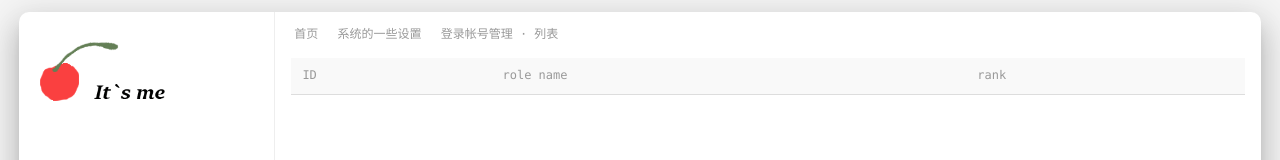
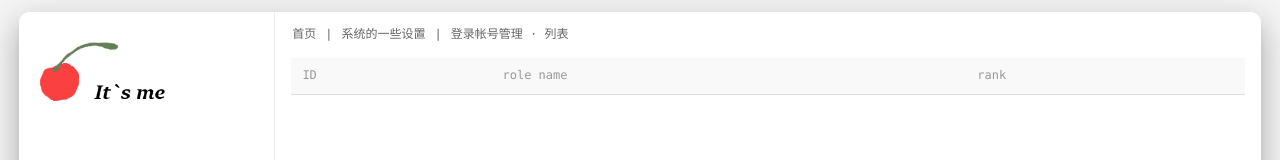
Before and after one commit to 4373/admin-me, a Vue app: page /#/system/account/list in a window 1280 px wide. Shown: the top 160 px of the page. Built offline with nearby package versions, Linux system fonts and the light colour scheme; a small style sheet from the web is missing.

Commit message:
movie simple done

```diff
--- a/src/styl/cover.styl
+++ b/src/styl/cover.styl
@@ -5,7 +5,7 @@ html
 
 body
   background: #f5f5f5
-  color: color
+  color: color2
   font-size: 12px
   font-family: '微软雅黑', Monaco
 a
--- a/src/styl/home.styl
+++ b/src/styl/home.styl
@@ -40,9 +40,8 @@
       margin-bottom: 16px
       .breadcrumb
         .breadcrumb-item
-          margin-right: 8px
-          color: color3
-          &:hover
-            color: info
-          .iconfont
-            margin-right: 2px
+          a
+            color: color2
+          &:nth-of-type(3)
+            .split
+              display: none
--- a/src/styl/set.styl
+++ b/src/styl/set.styl
@@ -1,4 +1,9 @@
-
+// color
+for key, value in color
+  .bg-{key}
+    background-color: value
+  .text-{key}
+    color: value
 
 .search
   display: flex
--- a/src/styl/var.styl
+++ b/src/styl/var.styl
@@ -2,6 +2,13 @@ primary = #409eff
 success = #67c23a
 danger = #f56c6c
 info = #909399
+
+color = {
+  primary: #409eff
+  success: #67c23a
+  danger: #f56c6c
+  info: #909399
+}
 
 color1 = #333
 color2 = #666
@@ -10,4 +17,3 @@ color4 = #ddd
 color5 = #eee
 color6 = #f5f5f5
 color7 = #f9f9f9
-color = #655473
--- a/src/views/Home.vue
+++ b/src/views/Home.vue
@@ -34,16 +34,22 @@
 
       <header>
         <div class="breadcrumb">
-          <router-link
-            :to='item.path'
+          <span
             v-for='(item, key) in breadcrumb'
             :key='key'
             class="breadcrumb-item">
-            <i
-              class="iconfont"
-              :class="item.icon"/> {{ item.name }}
-          </router-link>
-          <span class="mr-5" v-show='activeApi'>正在请求{{ activeApi}} ..</span>
+            <router-link
+              to='item.path'>
+              <i
+                class="iconfont"
+                :class="item.icon"/>
+              <span>{{ item.name }}</span>
+            </router-link>
+            <span class="mx-2 split">|</span>
+          </span>
+          <span
+            class="mr-5 text-success"
+            v-show='activeApi'>正在请求{{ activeApi }} ..</span>
         </div>
       </header>
       <router-view/>
--- a/src/views/movie/list.vue
+++ b/src/views/movie/list.vue
@@ -21,7 +21,7 @@
               </option>
             </select>
           </div>
-          <button @click='refresh'>搜索</button>
+          <button @click='search()'>搜索</button>
         </div>
       </caption>
       <thead>
@@ -86,7 +86,7 @@ export default {
         start: 0,
         count: 20,
         q: '',
-        tag: ''
+        tag: '剧情'
       },
       tags: [
         '剧情',
```
